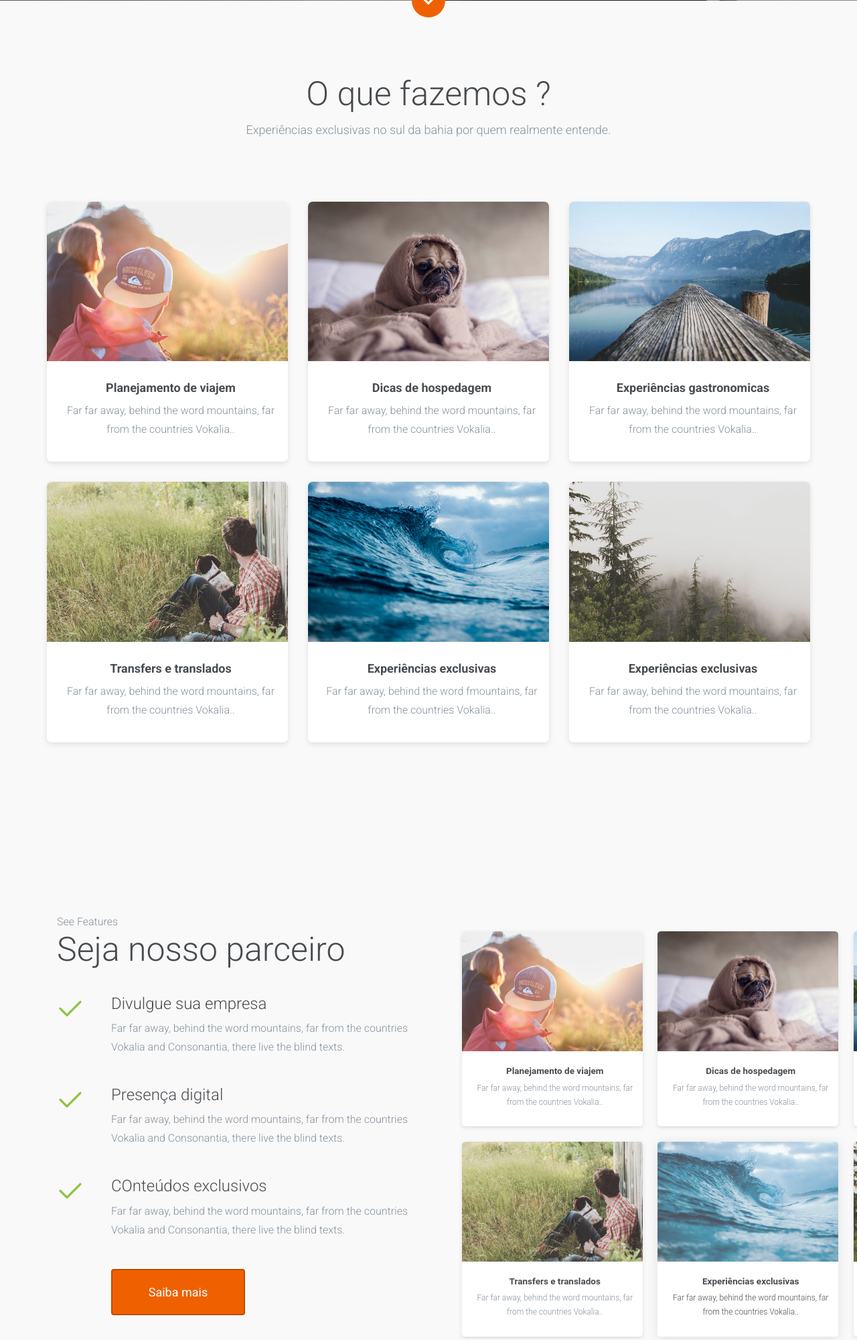
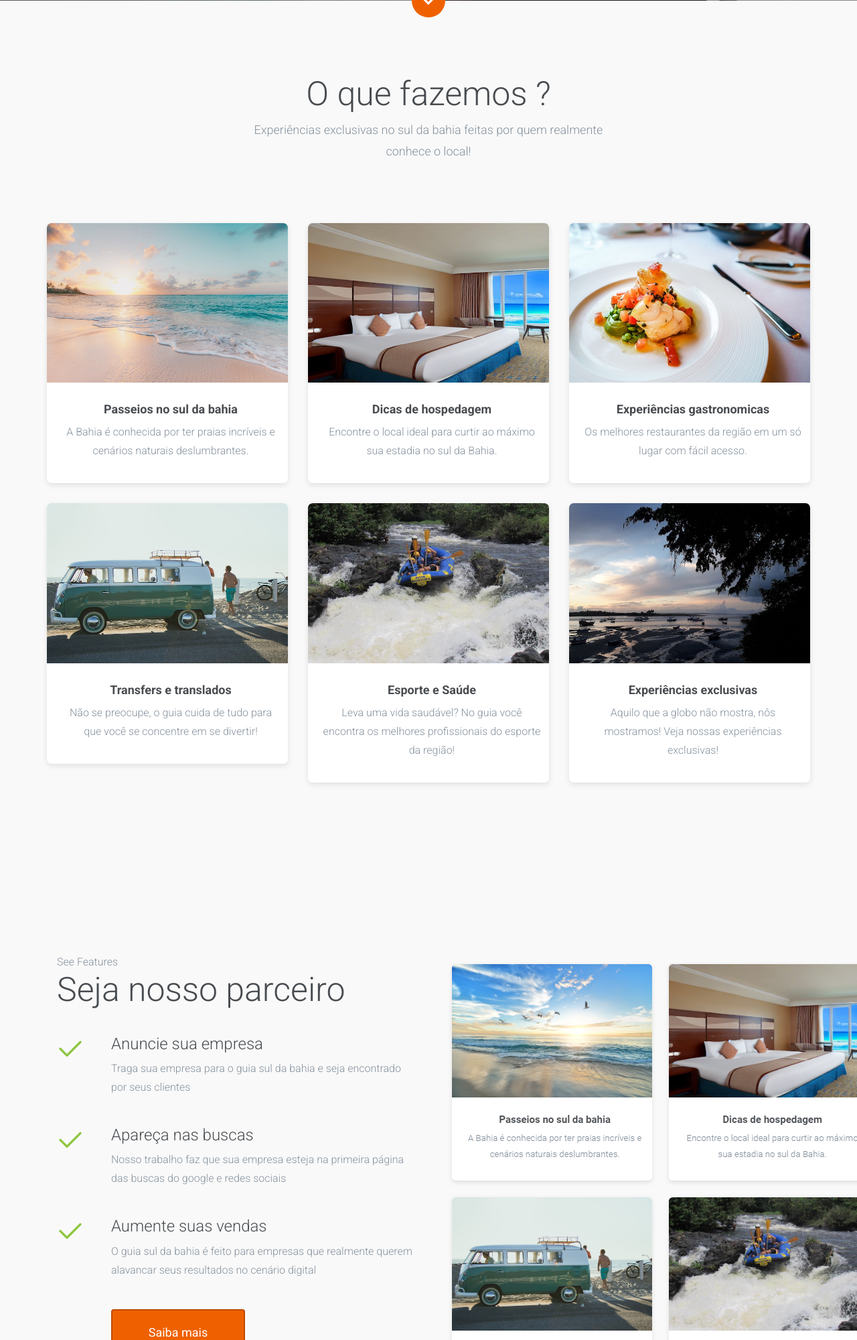
Before and after one commit to LucasRamosLobo/repo-guia-oficial, a Django app: page / in a window 1280 px wide. Shown: the part 750-2750 px from the top of the page at 67% size. Run offline with Django 3.2, Linux system fonts and the light colour scheme; some libraries are stand-ins or nearby versions; some web fonts are replaced.

Commit message:
'addimagens'

```diff
--- a/templates/index.html
+++ b/templates/index.html
@@ -171,67 +171,67 @@
 				<div class="row row-bottom-padded-md">
 					<div class="col-md-6 col-md-offset-3 text-center">
 						<h2 class="fh5co-lead animate-box">O que fazemos ?</h2>
-						<p class="fh5co-sub-lead animate-box">Experiências exclusivas no sul da bahia por quem realmente entende. </p>
+						<p class="fh5co-sub-lead animate-box">Experiências exclusivas no sul da bahia feitas por quem realmente conhece o local! </p>
 					</div>
 				</div>
 				<div class="row">
 
 					<div class="col-md-4 col-sm-6 col-xxs-12 animate-box">
-						<a href="{% static 'images/img_1.jpg' %}" class="fh5co-project-item image-popup">
-							<img src="{% static 'images/img_1.jpg' %}" alt="Image" class="img-responsive">
+						<a href="{% static 'images/praia_2.jpg' %}" class="fh5co-project-item image-popup">
+							<img src="{% static 'images/praia_2.jpg' %}" alt="Image" class="img-responsive">
 							<div class="fh5co-text">
-								<h2>Planejamento de viajem</h2>
-								<p>Far far away, behind the word mountains, far from the countries Vokalia..</p>
+								<h2>Passeios no sul da bahia</h2>
+								<p> A Bahia é conhecida por ter praias incríveis e cenários naturais deslumbrantes.</p>
 							</div>
 						</a>
 					</div>
 
 					<div class="col-md-4 col-sm-6 col-xxs-12 animate-box">
-						<a href="{% static 'images/img_2.jpg' %}" class="fh5co-project-item image-popup">
-							<img src="{% static 'images/img_2.jpg' %}" alt="Image" class="img-responsive">
+						<a href="{% static 'images/hotel.jpg' %}" class="fh5co-project-item image-popup">
+							<img src="{% static 'images/hotel.jpg' %}" alt="hoteis no sul da bahia" class="img-responsive">
 							<div class="fh5co-text">
 								<h2>Dicas de hospedagem</h2>
-								<p>Far far away, behind the word mountains, far from the countries Vokalia..</p>
+								<p>Encontre o local ideal para curtir ao máximo sua estadia no sul da Bahia.</p>
 							</div>
 						</a>
 					</div>
 
 					<div class="col-md-4 col-sm-6 col-xxs-12 animate-box">
-						<a href="{% static 'images/img_3.jpg' %}" class="fh5co-project-item image-popup">
-							<img src="{% static 'images/img_3.jpg' %}" alt="Image" class="img-responsive">
+						<a href="{% static 'images/comida.jpg' %}" class="fh5co-project-item image-popup">
+							<img src="{% static 'images/comida.jpg' %}" alt="Image" class="img-responsive">
 							<div class="fh5co-text">
 								<h2>Experiências gastronomicas</h2>
-								<p>Far far away, behind the word mountains, far from the countries Vokalia..</p>
+								<p>Os melhores restaurantes da região em um só lugar com fácil acesso.</p>
 							</div>
 						</a>
 					</div>
 
 					<div class="col-md-4 col-sm-6 col-xxs-12 animate-box">
-						<a href="{% static 'images/img_4.jpg' %}" class="fh5co-project-item image-popup">
-							<img src="{% static 'images/img_4.jpg' %}" alt="Image" class="img-responsive">
+						<a href="{% static 'images/transfer.jpg' %}" class="fh5co-project-item image-popup">
+							<img src="{% static 'images/transfer.jpg' %}" alt="Image" class="img-responsive">
 							<div class="fh5co-text">
 								<h2>Transfers e translados</h2>
-								<p>Far far away, behind the word mountains, far from the countries Vokalia..</p>
+								<p>Não se preocupe, o guia cuida de tudo para que você se concentre em se divertir!</p>
 							</div>
 						</a>
 					</div>
 
 					<div class="col-md-4 col-sm-6 col-xxs-12 animate-box">
-						<a href="{% static 'images/img_5.jpg' %}" class="fh5co-project-item image-popup">
-							<img src="{% static 'images/img_5.jpg' %}" alt="Image" class="img-responsive">
+						<a href="{% static 'images/rafting.jpg' %}" class="fh5co-project-item image-popup">
+							<img src="{% static 'images/rafting.jpg' %}" alt="Image" class="img-responsive">
 							<div class="fh5co-text">
-								<h2>Experiências exclusivas</h2>
-								<p>Far far away, behind the word fmountains, far from the countries Vokalia..</p>
+								<h2>Esporte e Saúde</h2>
+								<p> Leva uma vida saudável? No guia você encontra os melhores profissionais do esporte da região! </p>
 							</div>
 						</a>
 					</div>
 
 					<div class="col-md-4 col-sm-6 col-xxs-12 animate-box">
-						<a href="{% static 'images/img_6.jpg' %}" class="fh5co-project-item image-popup">
-							<img src="{% static 'images/img_6.jpg' %}" alt="Image" class="img-responsive">
+						<a href="{% static 'images/praia.jpg' %}" class="fh5co-project-item image-popup">
+							<img src="{% static 'images/praia.jpg' %}" alt="Image" class="img-responsive">
 							<div class="fh5co-text">
 								<h2>Experiências exclusivas</h2>
-								<p>Far far away, behind the word mountains, far from the countries Vokalia..</p>
+								<p>Aquilo que a globo não mostra, nôs mostramos! Veja nossas experiências exclusivas! </p>
 							</div>
 						</a>
 					</div>
@@ -249,7 +249,7 @@
 			<div class="container">
 				<div class="col-md-6 col-md-push-6">
 					<figure class="fh5co-feature-image animate-box">
-						<img src="{% static 'images/Captura de tela de 2023-01-25 12-53-50.png' %}" alt="Free HTML5 Bootstrap Template by FREEHTML5.co">
+						<img src="{% static 'images/grid.png' %}" alt="Free HTML5 Bootstrap Template by FREEHTML5.co">
 					</figure>
 				</div>
 				<div class="col-md-6 col-md-pull-6">
@@ -258,22 +258,22 @@
 					<div class="fh5co-feature">
 						<div class="fh5co-icon animate-box"><i class="icon-check2"></i></div>
 						<div class="fh5co-text animate-box">
-							<h3>Divulgue sua empresa</h3>
-							<p>Far far away, behind the word mountains, far from the countries Vokalia and Consonantia, there live the blind texts. </p>
+							<h3>Anuncie sua empresa</h3>
+							<p>Traga sua empresa para o guia sul da bahia e seja encontrado por seus clientes</p>
 						</div>
 					</div>
 					<div class="fh5co-feature">
 						<div class="fh5co-icon animate-box"><i class="icon-check2"></i></div>
 						<div class="fh5co-text animate-box">
-							<h3>Presença digital</h3>
-							<p>Far far away, behind the word mountains, far from the countries Vokalia and Consonantia, there live the blind texts. </p>
+							<h3>Apareça nas buscas</h3>
+							<p>Nosso trabalho faz que sua empresa esteja na primeira página das buscas do google e redes sociais</p>
 						</div>
 					</div>
 					<div class="fh5co-feature">
 						<div class="fh5co-icon animate-box"><i class="icon-check2"></i></div>
 						<div class="fh5co-text animate-box">
-							<h3>COnteúdos exclusivos</h3>
-							<p>Far far away, behind the word mountains, far from the countries Vokalia and Consonantia, there live the blind texts. </p>
+							<h3>Aumente suas vendas</h3>
+							<p>O guia sul da bahia é feito para empresas que realmente querem alavancar seus resultados no cenário digital</p>
 						</div>
 					</div>
 
```
Also changed, not shown: static/images/comida.jpg (added), static/images/grid.png (added), static/images/hotel.jpg (added), static/images/macbook.png (deleted), static/images/praia.jpg (added), static/images/praia_2.jpg (added), static/images/rafting.JPG (added), static/images/transfer.jpg (added), 1 other file.
